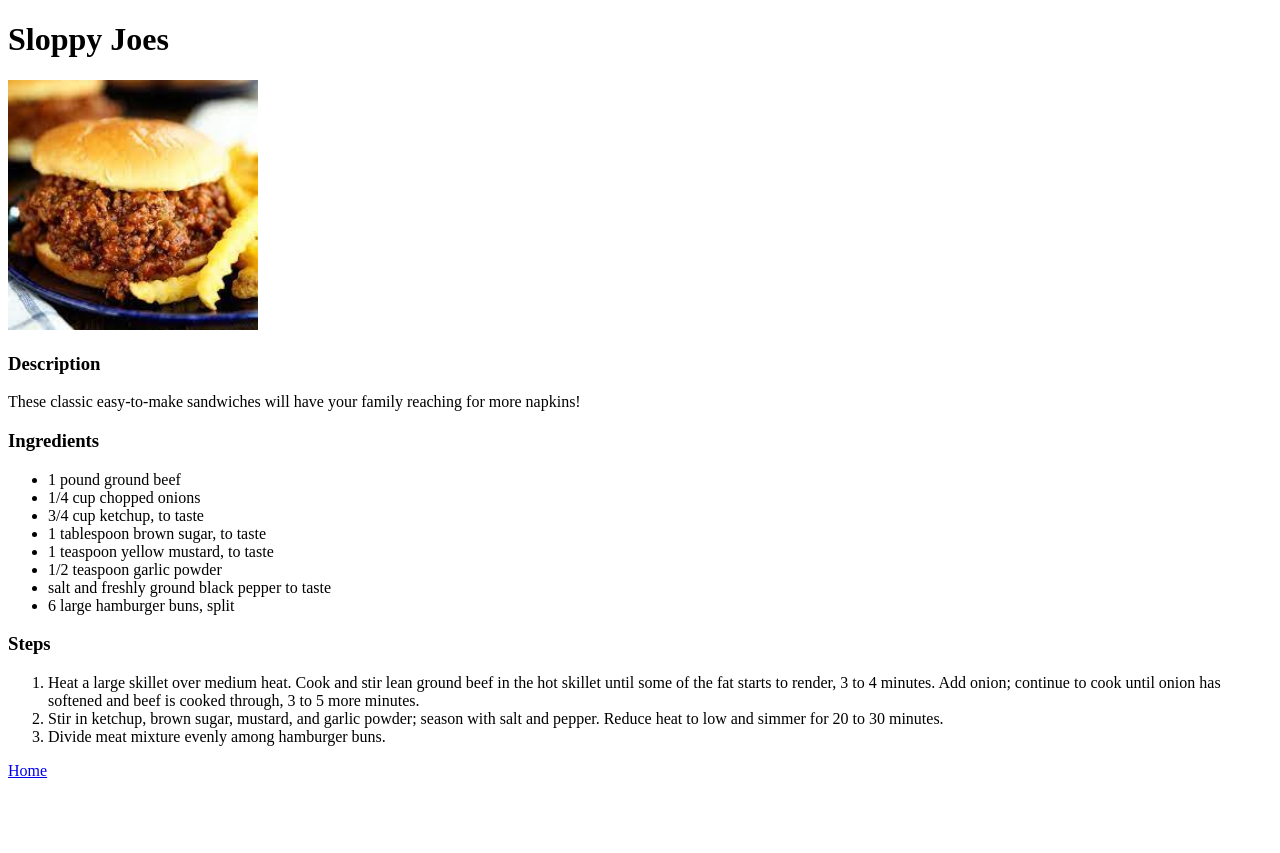
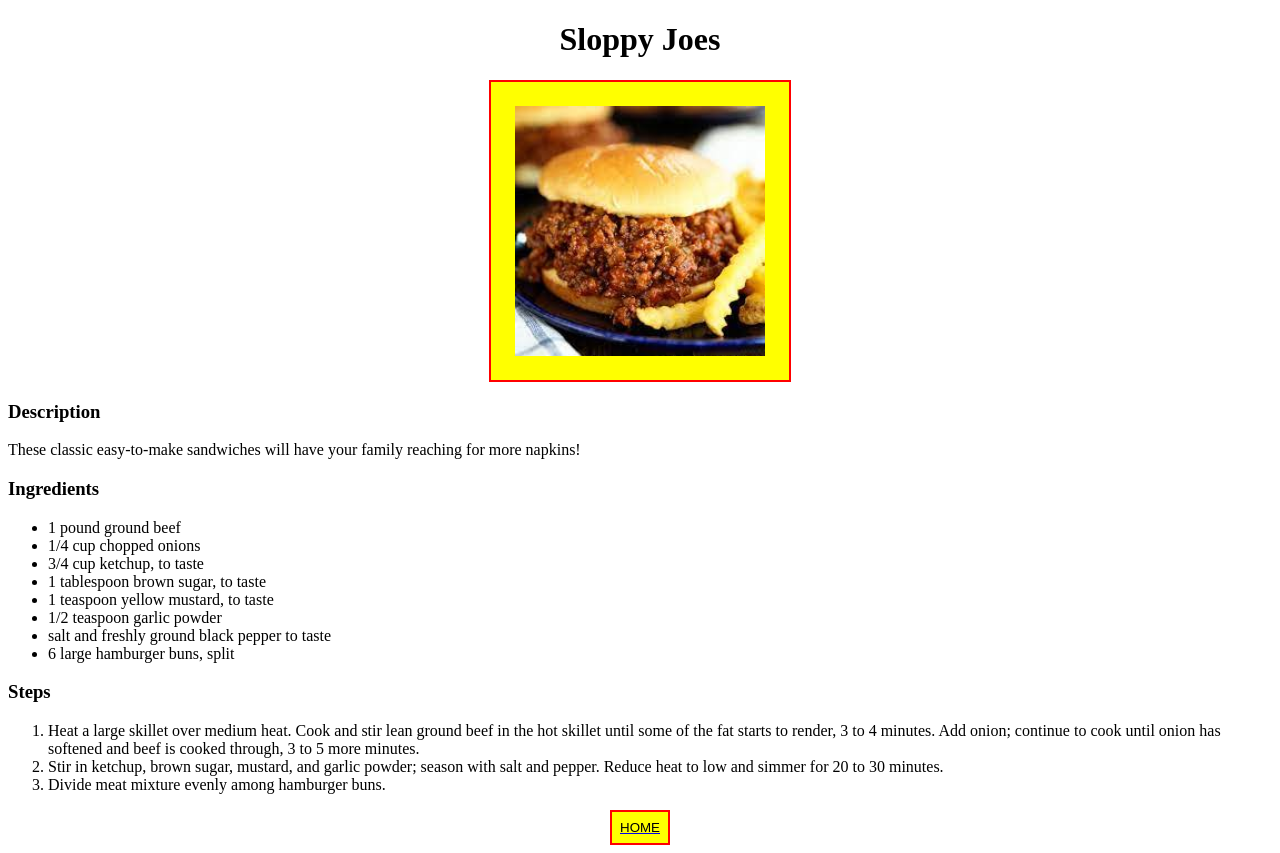
Before and after one commit to AMoosa819/odin-recipes, a plain HTML site: page recipes/sloppy-joes.html in a window 1280 px wide. Before the commit the page ends 800 px from the top, so only its background shows below. Drawn offline with Linux system fonts and the light colour scheme.

Commit message:
First round of CSS styling to the project. Added style to the list on the homepage, as well as the buttons that link back to the homepage from the recipe pages. Also added border to images and centered them.

```diff
--- a/recipes/sloppy-joes.html
+++ b/recipes/sloppy-joes.html
@@ -3,10 +3,12 @@
     <head>
         <meta charset="UTF-8">
         <meta name="viewport" content="width=device-width, initial-scale=1.0">
+        <link rel="stylesheet" href="style_recipes.css">
         <title>Sloppy Joes Recipe</title>
     </head>
     <body>
         <h1>Sloppy Joes</h1>
+
         <img src="../images/sloppy-joe.jpeg" alt="Sloppy Joe" height="250" width="250">
 
         <h3>Description</h3>
@@ -31,6 +33,9 @@
             <li>Divide meat mixture evenly among hamburger buns.</li>
         </ol>
 
-        <a href="../index.html">Home</a>
+
+        <a href="../index.html">
+            <button class="button"> HOME </button>
+        </a>
     </body>
 </html>
--- /dev/null
+++ b/recipes/style_recipes.css
@@ -0,0 +1,19 @@
+h1 {
+    text-align: center;
+}
+
+img {
+    background-color: yellow;
+    display: block;
+    padding: 24px;
+    margin: 8px auto;
+    border: 2px solid red;
+}
+
+.button {
+    background-color: yellow;
+    display: block;
+    margin: 8px auto;
+    padding: 8px;
+    border: 2px solid red;
+}
--- /dev/null
+++ b/style.css
@@ -0,0 +1,21 @@
+h1 {
+    text-align: center;
+}
+
+.recipes {
+    background-color: red;
+    text-align: center;
+}
+
+img {
+    display: block;
+    margin: 8px auto;
+}
+
+li {
+    background-color: white;
+    display: inline-block;
+    margin: 8px auto;
+    padding: 8px;
+    border: 2px solid;
+}
```
Also changed, not shown: index.html (+2 -1 lines), recipes/pork-dumplings.html (+4 -1 lines), recipes/taco-soup.html (+4 -1 lines).
